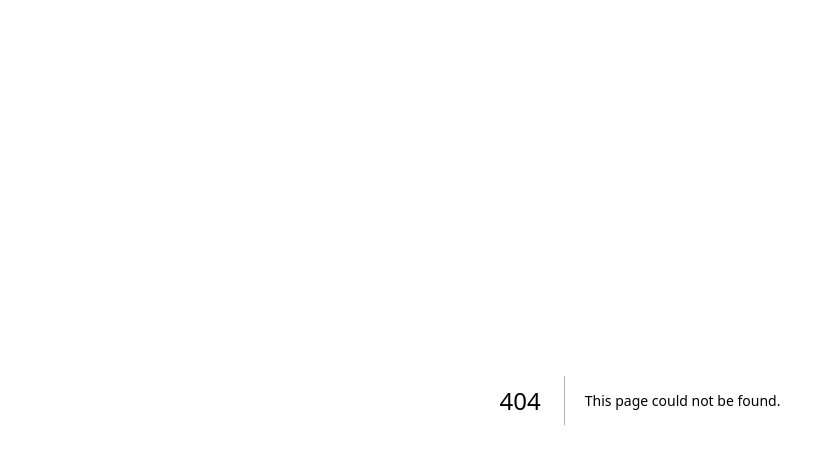
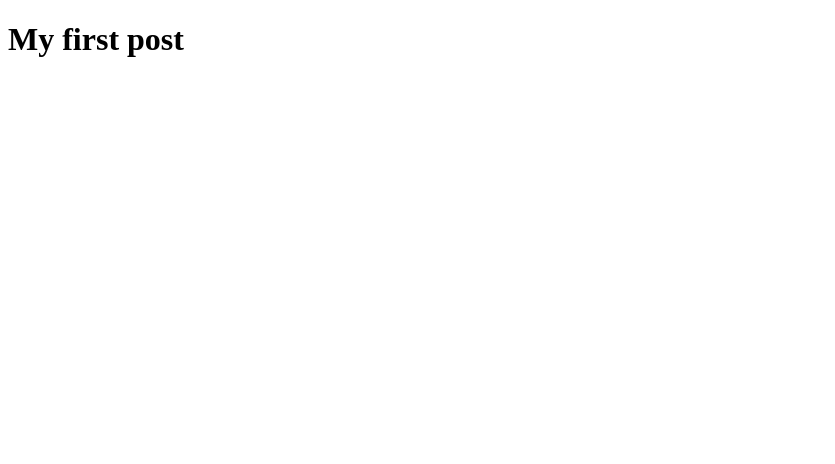
Before and after one commit to dmartinez24/nextjs-blog, a Next.js app: page /posts/first-post in a window 1280 px wide. Before the commit this address had no page. Shown: the top 464 px of the page, without its empty margins (0-835 px from the left). Built offline with nearby package versions, Linux system fonts and the light colour scheme.

Commit message:
step 2: adding a new page/route

```diff
--- /dev/null
+++ b/pages/posts/first-post.js
@@ -0,0 +1,3 @@
+export default function Post() {
+    return <h1>My first post</h1>
+}
```
Also changed, not shown: 1 other file (tests, documents, lock files or other folders).
